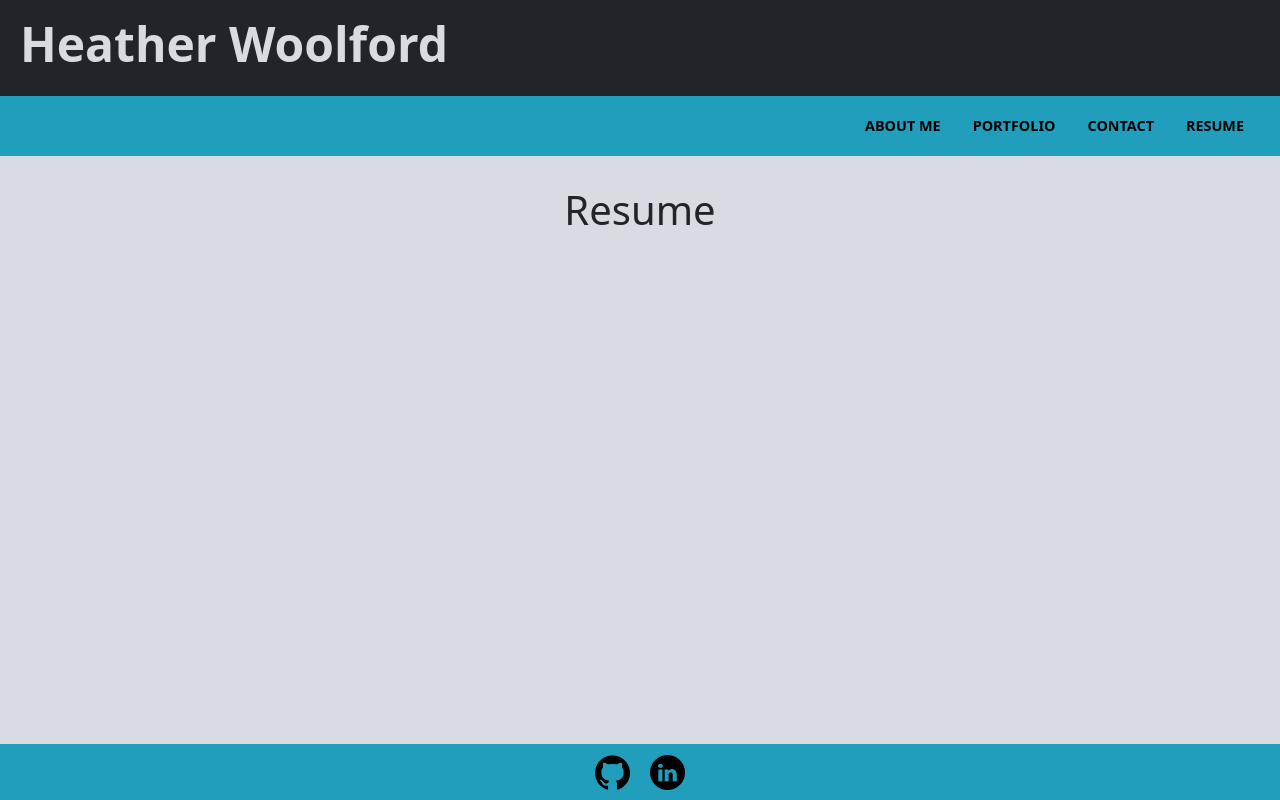
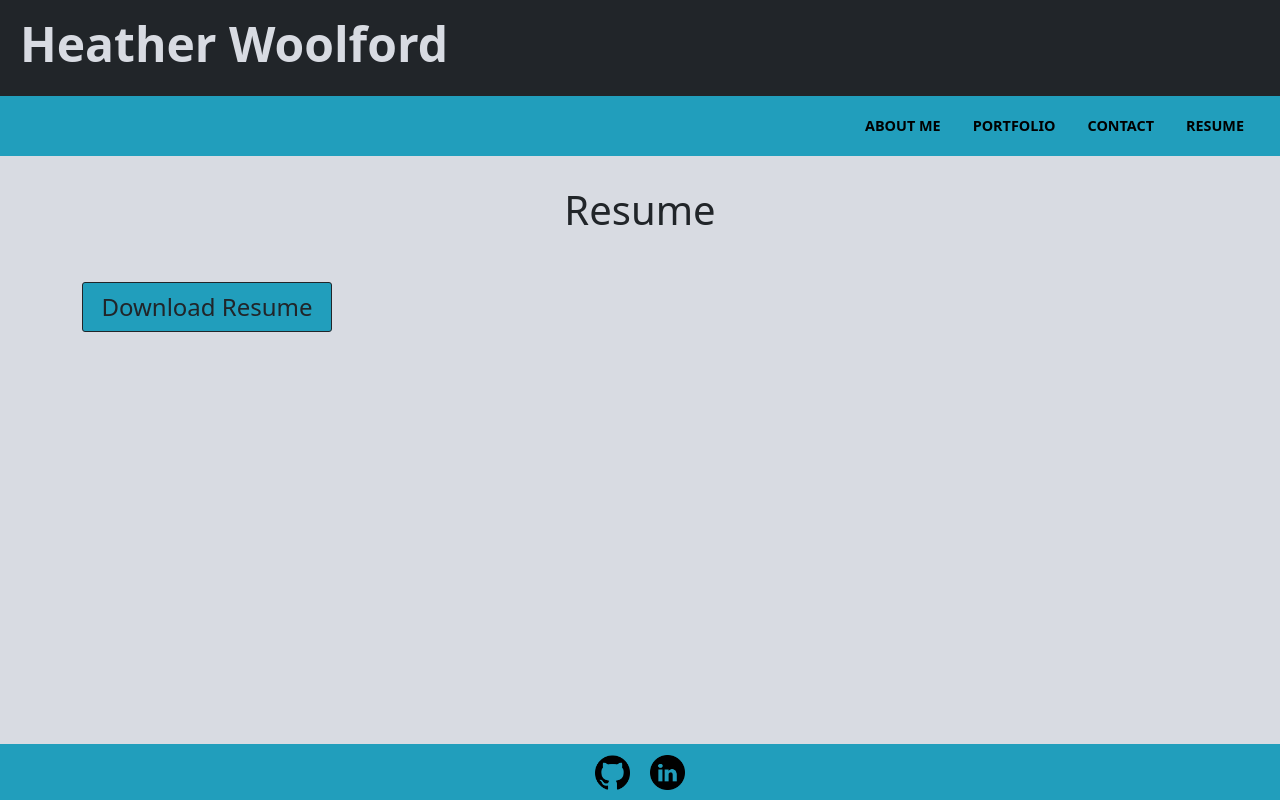
Before and after one commit to hwoolford/professional-portfolio, a React (Vite) app in the folder professional-portfolio/: page /resume in a window 1280 px wide. Built offline with nearby package versions, Linux system fonts and the light colour scheme.

Commit message:
Added a download component and download css for resume and added component to resume component

```diff
--- /dev/null
+++ b/professional-portfolio/src/components/Download.jsx
@@ -0,0 +1,9 @@
+import "../styles/download.css"
+
+export default function Download() {
+    return (
+        <div className="container">
+        <a className="btn" href="./assets/resume2024.pdf" download="hwresume.pdf">Download Resume</a>
+        </div>
+    );
+}
--- a/professional-portfolio/src/components/pages/Resume.jsx
+++ b/professional-portfolio/src/components/pages/Resume.jsx
@@ -1,5 +1,10 @@
+import Download from "../Download"
+
 export default function Resume() {
     return (
+        <>
         <h1 className="text-center title">Resume</h1>
+        <Download />
+        </>
         )
 }
--- /dev/null
+++ b/professional-portfolio/src/styles/download.css
@@ -0,0 +1,17 @@
+.btn {
+    width: 250px;
+    height: 50px;
+    background-color: #219ebc;
+    /* margin: 20px auto; */
+    border-radius: 3px;
+    border-color: #212529;
+    font-size: 24px;
+    text-align: center;
+    display: block;
+    text-decoration: none;
+}
+
+.btn:hover {
+    background-color: #219ebc;
+    color: white;
+}
```
Also changed, not shown: 1 other file (tests, documents, lock files or other folders).
